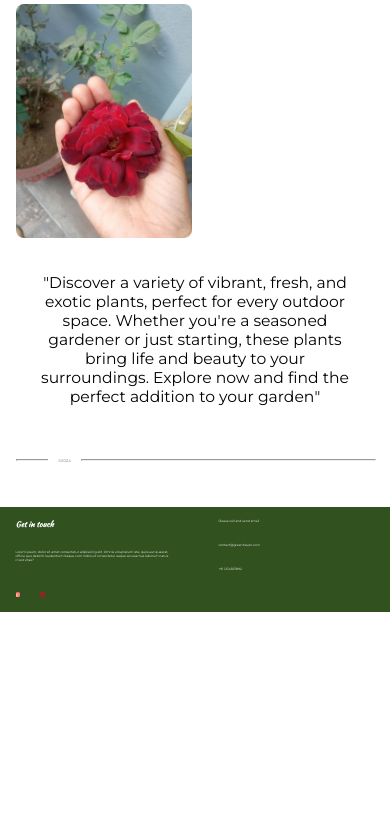
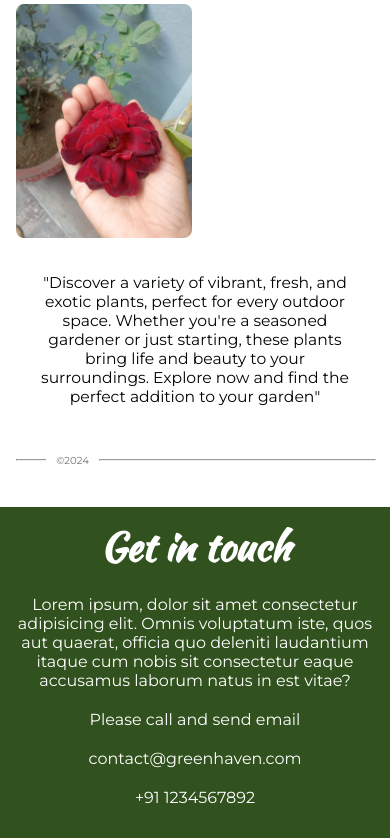
Before and after one commit to Damini-nayak/GreenHaven, a React (Create React App) app: page /showcase in a window 390 px wide. Shown: the part 1781-2619 px from the top of the page. Before the commit the page ends 2393 px from the top, so only its background shows below. Built offline with nearby package versions, Linux system fonts and the light colour scheme.

Commit message:
responsive

```diff
--- a/src/components/Footer.jsx
+++ b/src/components/Footer.jsx
@@ -4,8 +4,10 @@ import Base from './Base'
 export default function Footer() {
     return (
         <div className='footer'>
-            <div><h4>Get in touch</h4><p>Lorem ipsum, dolor sit amet consectetur adipisicing elit. Omnis voluptatum iste, quos aut quaerat, officia quo deleniti laudantium itaque cum nobis sit consectetur eaque accusamus laborum natus in est vitae?</p><div><img src={Base.instagram} alt="" /><a href="https://in.pinterest.com/Diptinayakryp/"><img src={Base.pinterest} alt="" /></a><img src="" alt="" /></div></div>
-            <div><h6>Please call and send email</h6><p></p><p><a href="mainto:contact@greenhaven.com">contact@greenhaven.com</a></p><p><a href="tel:+911234567892">+91 1234567892</a></p></div>
+            <div><h4>Get in touch</h4><p>Lorem ipsum, dolor sit amet consectetur adipisicing elit. Omnis voluptatum iste, quos aut quaerat, officia quo deleniti laudantium itaque cum nobis sit consectetur eaque accusamus laborum natus in est vitae?</p>
+            {/* <div><img src={Base.instagram} alt="" /><a href="https://in.pinterest.com/Diptinayakryp/"><img src={Base.pinterest} alt="" /></a><img src="" alt="" /></div> */}
+            </div>
+            <div><p>Please call and send email</p><p></p><p><a href="mainto:contact@greenhaven.com">contact@greenhaven.com</a></p><p><a href="tel:+911234567892">+91 1234567892</a></p></div>
         </div>
     );
 }
--- a/src/style/App.css
+++ b/src/style/App.css
@@ -424,18 +424,11 @@ h6 {
     font-family: "Kaushan Script", cursive;
 }
 
-.footer p {
-    font-size: 0.8vw;
-}
-
-.footer div:nth-child(1) h6 {
-    font-size: 0.8vw;
-}
 
 .footer div:nth-child(1) p {
     margin-bottom: 20px;
     margin-top: 20px;
-    font-size: 0.8vw;
+    /* font-size: 0.8vw; */
 }
 
 .footer div:nth-child(1) img {
@@ -443,8 +436,8 @@ h6 {
     margin-right: 20px;
 }
 
-.footer div:nth-child(2) h6 {
-    font-size: 0.8vw;
+.footer div:nth-child(2) p:nth-child(1) {
+    /* font-size: 0.8vw; */
     font-weight: 400;
     margin-bottom: 20px;
 }
@@ -1097,6 +1090,14 @@ h6 {
 
 /* Extra large devices (large desktops, 1200px and up) */
 @media (max-width: 1367px) {
+
+    .footer div:nth-child(1) h4 {
+        font-size: 3vw;
+    }
+
+    .designhoriz p {
+        font-size: 1.2vw;
+    }
 
     .spinner img {
         width: 4vw;
@@ -1150,6 +1151,14 @@ h6 {
 
 @media (max-width: 1200px) {
 
+    .footer div:nth-child(1) h4 {
+        font-size: 3.5vw;
+    }
+
+    .designhoriz p {
+        font-size: 1.4vw;
+    }
+
     .spinner img {
         width: 5vw;
     }
@@ -1270,6 +1279,14 @@ h6 {
 }
 
 @media (max-width:1025px) {
+
+    .footer div:nth-child(1) h4 {
+        font-size: 4vw;
+    }
+
+    .designhoriz p {
+        font-size: 1.6vw;
+    }
 
     .spinner img {
         width: 6vw;
@@ -1441,6 +1458,10 @@ h6 {
 
 @media (max-width:768px) {
 
+    .footer div:nth-child(1) h4 {
+        font-size: 6vw;
+    }
+
     .spinner img {
         width: 7vw;
     }
@@ -1574,9 +1595,34 @@ h6 {
         font-size: 2.5vw;
     }
 
+    .designhoriz p {
+        font-size: 1.8vw;
+    }
+
 }
 
 @media (max-width:576px) {
+
+    .footer div:nth-child(1) h4 {
+        font-size: 8vw;
+    }
+
+    .footer {
+        grid-template-columns: 100%;
+        text-align: center;
+    }
+
+    .footer div:nth-child(1) {
+        margin-right: 0;
+    }
+
+    .footer>div:nth-child(2) {
+        margin-left: 0;
+    }
+
+    .designhoriz p {
+        font-size: 2.2vw;
+    }
 
     .spinner img {
         width: 8vw;
@@ -1884,6 +1930,14 @@ h6 {
 
 @media (max-width:480px){
 
+    .footer div:nth-child(1) h4 {
+        font-size: 10vw;
+    }
+
+    .designhoriz p {
+        font-size: 2.6vw;
+    }
+
     .header {
         padding-top: 20px;
     }
```
